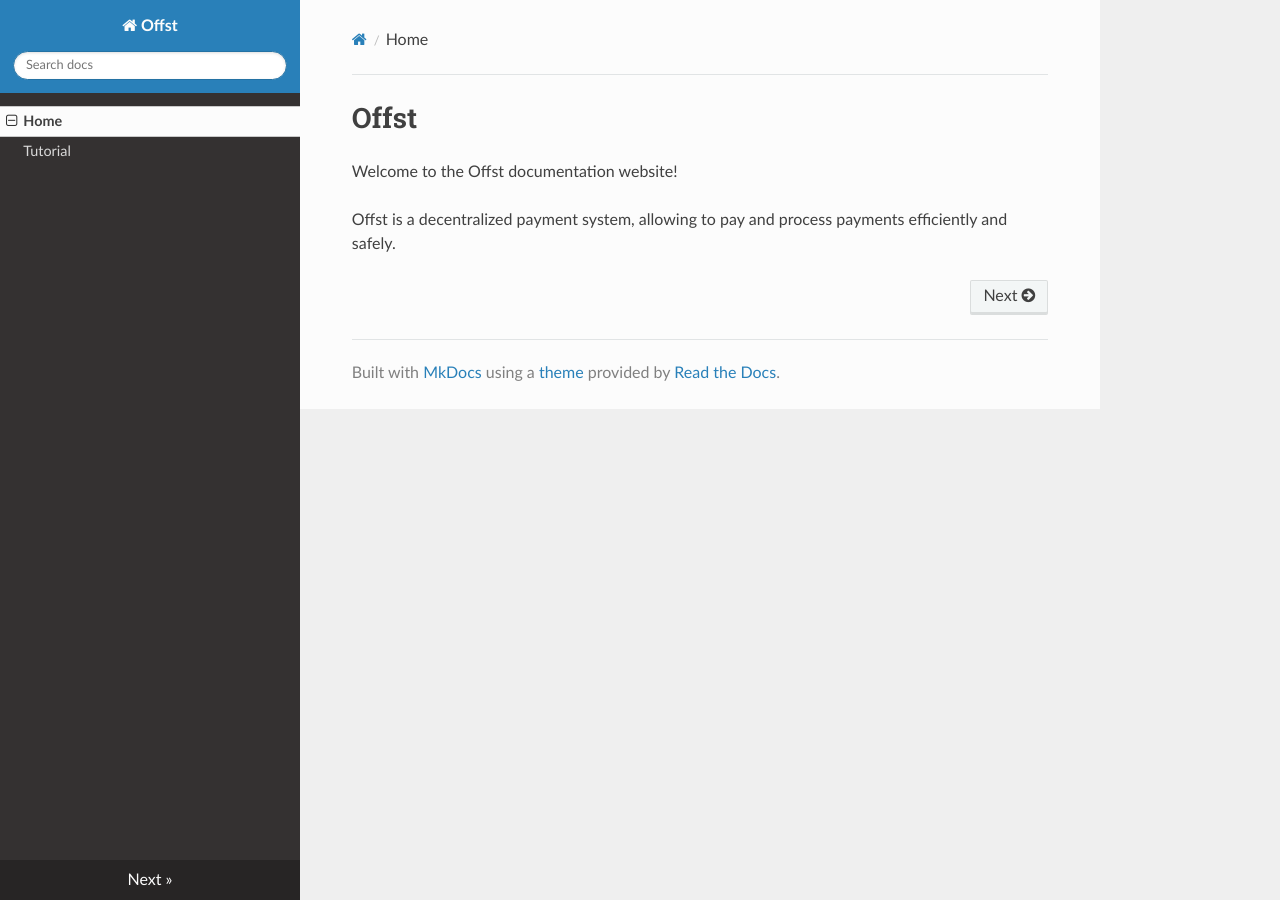
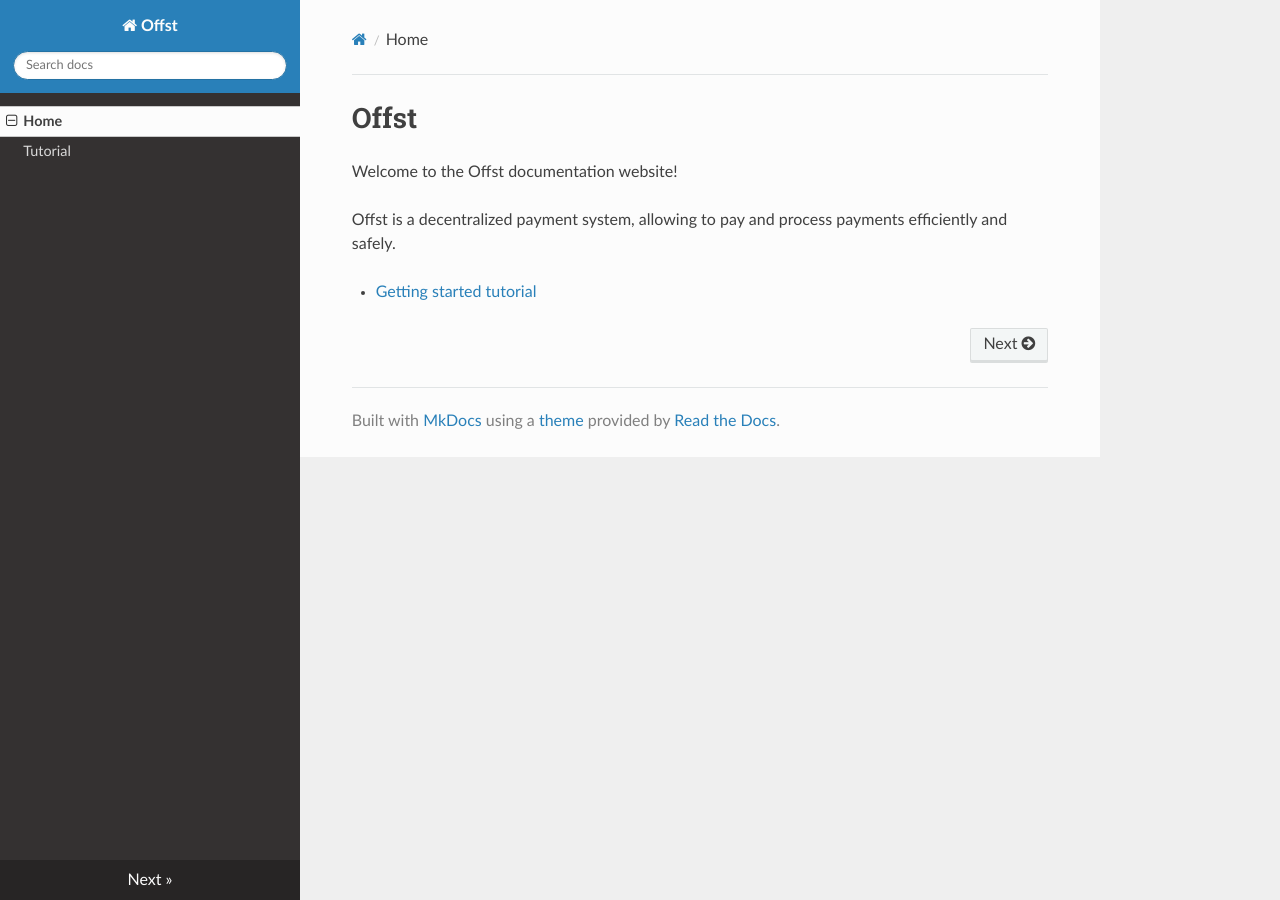
Before and after one commit to freedomlayer/offset_docs, an MkDocs documentation site: the page built from docs/index.md, in a window 1280 px wide. Built offline with MkDocs 1.6.1, drawn with Linux system fonts in a browser that asks for light colours; nearby versions of some CDN libraries.

Commit message:
Added tutorial as a link in the index page.

```diff
--- a/docs/index.md
+++ b/docs/index.md
@@ -4,3 +4,5 @@ Welcome to the Offst documentation website!
 
 Offst is a decentralized payment system, allowing to pay and process
 payments efficiently and safely.
+
+- [Getting started tutorial](tutorial.md)
```
